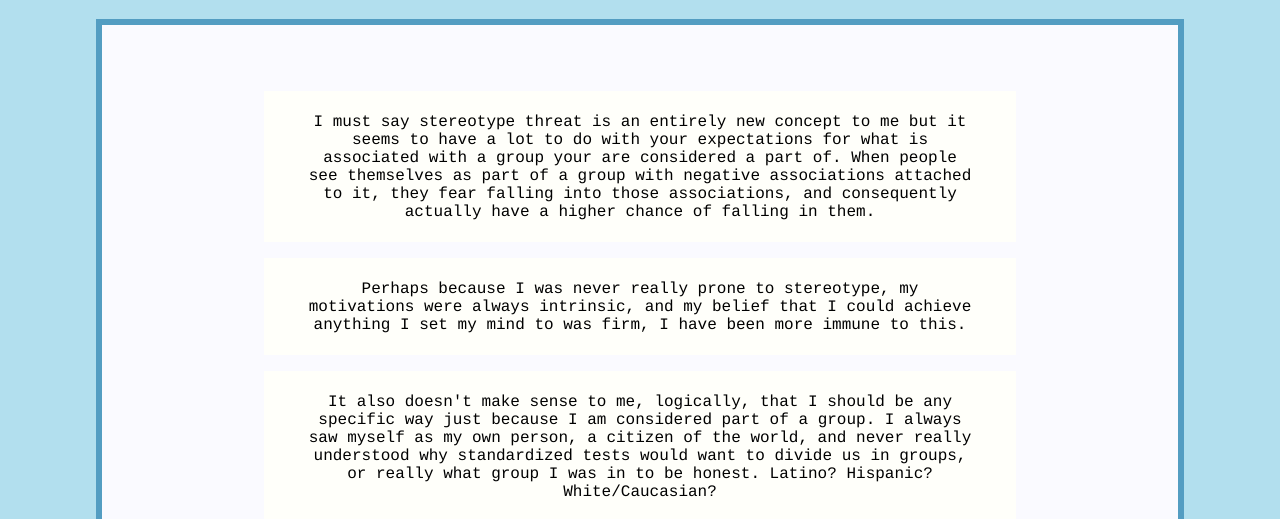
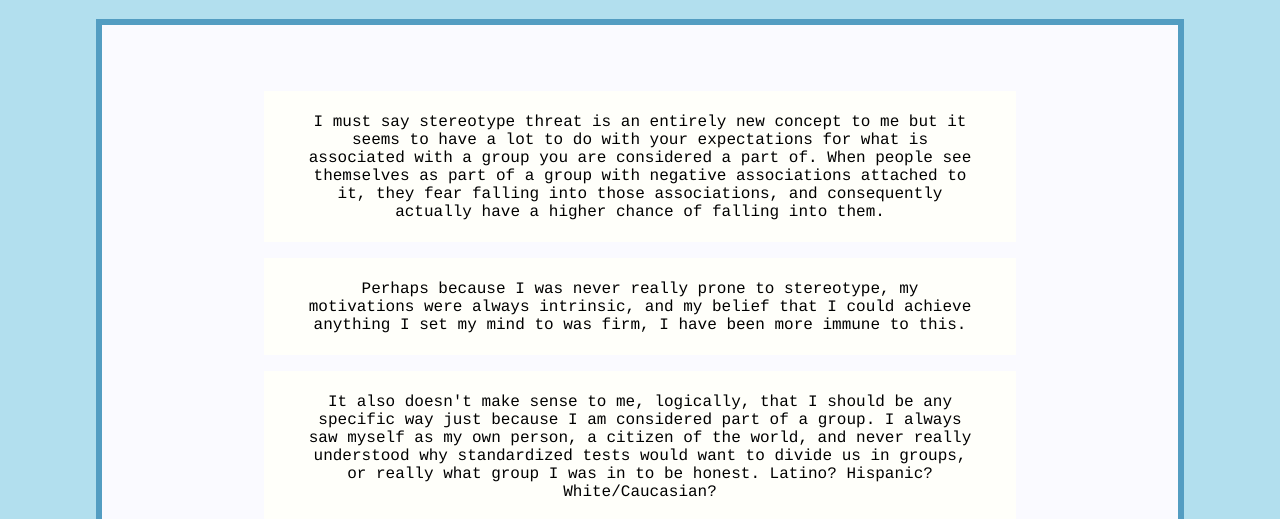
Before and after one commit to rauriemo/rauriemo.github.io, a plain HTML site: page blog/c6-stereotype-threat.html in a window 1280 px wide. Shown: the part 281-800 px from the top of the page. Drawn offline with Linux system fonts and the light colour scheme.

Commit message:
week 6 cultural blog
typos fixed

```diff
--- a/blog/c6-stereotype-threat.html
+++ b/blog/c6-stereotype-threat.html
@@ -26,7 +26,7 @@
 
   <section>
     <p>
-      I must say stereotype threat is an entirely new concept to me but it seems to have a lot to do with your expectations for what is associated with a group your are considered a part of. When people see themselves as part of a group with negative associations attached to it, they fear falling into those associations, and consequently actually have a higher chance of falling in them.
+      I must say stereotype threat is an entirely new concept to me but it seems to have a lot to do with your expectations for what is associated with a group you are considered a part of. When people see themselves as part of a group with negative associations attached to it, they fear falling into those associations, and consequently actually have a higher chance of falling into them.
     </p>
     <p>
       Perhaps because I was never really prone to stereotype, my motivations were always intrinsic, and my belief that I could achieve anything I set my mind to was firm, I have been more immune to this.
```
